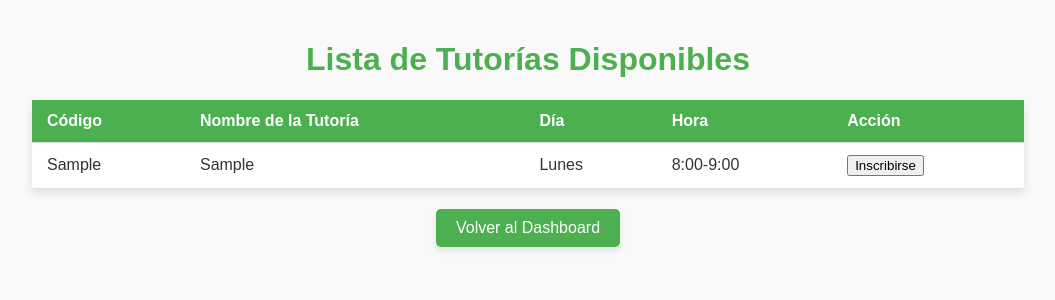
After one commit to LauraLopez0110/proyecto_integrador-tutorias, a Flask app: page /tutorias/disponibles in a window 1280 px wide. The commit adds this page. Shown: the top 300 px of the page, without its empty margins (112-1167 px from the left). Run offline with Flask 3, Linux system fonts and the light colour scheme; tables that the repository leaves empty hold one stand-in row (values such as "Sample post").

Commit message:
Se agrego un incripcion y ver tutorias disponibles

```diff
--- a/app.py
+++ b/app.py
@@ -1,7 +1,7 @@
 from flask import Flask, render_template, redirect, url_for, flash, session, request
 from flask_bcrypt import Bcrypt
 from config import Config
-from models import db, User,Tutoria, Estudiante, Docente, HorariosTutoria # Importa db y User, Tutoria
+from models import Inscripcion, db, User,Tutoria, Estudiante, Docente, HorariosTutoria # Importa db y User, Tutoria
 from datetime import datetime
 
 app = Flask(__name__)
@@ -524,7 +524,60 @@ def asignar_horarios_tutorias(tutoria_id):
 
     # Si la solicitud es GET, se muestra el formulario para asignar horario
     return render_template('asignar_horario.html', tutoria=tutoria)
+@app.route('/student/inscribirse/<int:tutoria_id>', methods=['GET', 'POST'])
+def inscribirse_tutoria(tutoria_id):
+    user = db.session.get(User, session['user_id'])
 
+    if not user or user.role != 'student':
+        flash("Acceso denegado. Solo los estudiantes pueden acceder a esta sección.", "danger")
+        return redirect(url_for('dashboard'))
+
+    tutoria = Tutoria.query.get(tutoria_id)
+    if not tutoria:
+        flash("Tutoría no encontrada.", "danger")
+        return redirect(url_for('dashboard'))
+
+    # Filtrar horarios sin inscripciones (disponibles)
+    horarios_tutorias = HorariosTutoria.query.filter(
+        HorariosTutoria.tutoria_id == tutoria_id,
+        ~HorariosTutoria.inscripciones.any()  # Esto filtra los horarios sin inscripciones
+    ).all()
+
+    if request.method == 'POST':
+        horario_id = request.form.get('horario')
+
+        if not horario_id:
+            flash("Debe seleccionar un horario.", "danger")
+            return render_template('inscripcion.html', tutoria=tutoria, horarios=horarios_tutorias)
+
+        horario = HorariosTutoria.query.get(horario_id)
+        if not horario or horario.inscripciones:
+            flash("El horario seleccionado ya no está disponible.", "danger")
+            return redirect(url_for('inscribirse_tutoria', tutoria_id=tutoria_id))
+
+        # Verificar si el estudiante ya está inscrito en esta tutoría
+        inscripcion_existente = Inscripcion.query.filter_by(estudiante_id=user.id, tutoria_id=tutoria_id).first()
+        if inscripcion_existente:
+            flash("Ya estás inscrito en esta tutoría.", "warning")
+            return redirect(url_for('dashboard'))
+
+        # Crear inscripción
+        nueva_inscripcion = Inscripcion(estudiante_id=user.id, tutoria_id=tutoria_id, horario_id=horario_id)
+
+        db.session.add(nueva_inscripcion)
+        db.session.commit()
+
+        flash("Inscripción realizada con éxito.", "success")
+        return redirect(url_for('dashboard'))
+
+    return render_template('inscripcion.html', tutoria=tutoria, horarios=horarios_tutorias)
+
+@app.route('/tutorias/disponibles', methods=['GET'])
+def tutorias_disponibles():
+    # Consulta todas las tutorías
+    tutorias = Tutoria.query.all()
+
+    return render_template('tutoria_disponible.html', tutorias=tutorias)
 
 if __name__ == '__main__':
     app.run(debug=True)  # Inicia la aplicación en modo debug
--- a/models.py
+++ b/models.py
@@ -39,7 +39,7 @@ class Docente(db.Model):
 class HorariosTutoria(db.Model):
     id = db.Column(db.Integer, primary_key=True)
     tutoria_id = db.Column(db.Integer, db.ForeignKey('tutoria.id'))
-    dia = db.Column(db.Enum('lunes', 'martes', 'miercoles', 'jueves', 'viernes'), nullable=False)
+    dia = db.Column(db.Enum('Lunes', 'Martes', 'Miercoles', 'Jueves', 'Viernes'), nullable=False)
     hora = db.Column(db.Enum('8:00-9:00', '9:00-10:00', '10:00-11:00', '11:00-12:00',
                              '12:00-13:00', '13:00-14:00', '14:00-15:00', '15:00-16:00',
                              '16:00-17:00', '17:00-18:00'), nullable=False)
--- a/templates/dashboard.html
+++ b/templates/dashboard.html
@@ -25,6 +25,7 @@
         {% endif %}
 
         {%if role == 'student'%}
+        <a href="{{ url_for('tutorias_disponibles') }}">Ver tutorías disponibles</a>
         <a href="{{ url_for('student_profile') }}">Ver más</a>
         {% endif%}
 
--- /dev/null
+++ b/templates/tutoria_disponible.html
@@ -0,0 +1,113 @@
+<!DOCTYPE html>
+<html lang="es">
+<head>
+    <meta charset="UTF-8">
+    <meta name="viewport" content="width=device-width, initial-scale=1.0">
+    <title>Lista de Tutorías Disponibles</title>
+    <style>
+        body {
+            font-family: Arial, sans-serif;
+            background-color: #f9f9f9;
+            color: #333;
+            margin: 0;
+            padding: 20px;
+        }
+
+        h1 {
+            text-align: center;
+            color: #4CAF50;
+        }
+
+        table {
+            width: 80%;
+            margin: 20px auto;
+            border-collapse: collapse;
+            box-shadow: 0 4px 8px rgba(0, 0, 0, 0.1);
+            background-color: #fff;
+        }
+
+        thead {
+            background-color: #4CAF50;
+            color: white;
+        }
+
+        th, td {
+            padding: 12px 15px;
+            text-align: left;
+            border-bottom: 1px solid #ddd;
+        }
+
+        th {
+            font-size: 16px;
+        }
+
+        tr:hover {
+            background-color: #f1f1f1;
+        }
+
+        tbody tr:nth-child(even) {
+            background-color: #f9f9f9;
+        }
+
+        a {
+            display: block;
+            width: fit-content;
+            margin: 20px auto;
+            padding: 10px 20px;
+            text-decoration: none;
+            color: white;
+            background-color: #4CAF50;
+            border-radius: 5px;
+            text-align: center;
+            box-shadow: 0 4px 6px rgba(0, 0, 0, 0.1);
+        }
+
+        a:hover {
+            background-color: #45a049;
+        }
+
+        p {
+            text-align: center;
+            margin-top: 20px;
+        }
+    </style>
+</head>
+<body>
+    <h1>Lista de Tutorías Disponibles</h1>
+
+    {% if tutorias %}
+        <table>
+            <thead>
+                <tr>
+                    <th>Código</th>
+                    <th>Nombre de la Tutoría</th>
+                    <th>Día</th>
+                    <th>Hora</th>
+                    <th>Acción</th>
+                </tr>
+            </thead>
+            <tbody>
+                {% for tutoria in tutorias %}
+                    {% for horario in tutoria.horarios %}
+                        <tr>
+                            <td>{{ tutoria.codigo }}</td>
+                            <td>{{ tutoria.espacio_academico }}</td>
+                            <td>{{ horario.dia }}</td>
+                            <td>{{ horario.hora }}</td>
+                            <td>
+                                <form action="{{ url_for('inscribirse_tutoria', tutoria_id=tutoria.id, horario_id=horario.id) }}" method="POST">
+                                    <button type="submit" class="btn-inscribirse">Inscribirse</button>
+                                </form>
+                            </td>
+                        </tr>
+                    {% endfor %}
+                {% endfor %}
+            </tbody>
+        </table>
+    {% else %}
+        <p>No hay tutorías disponibles.</p>
+    {% endif %}
+
+    <p><a href="{{ url_for('dashboard') }}">Volver al Dashboard</a></p>
+</body>
+</html>
```
Also changed, not shown: templates/inscripcion.html (added, +34 -0 lines).
